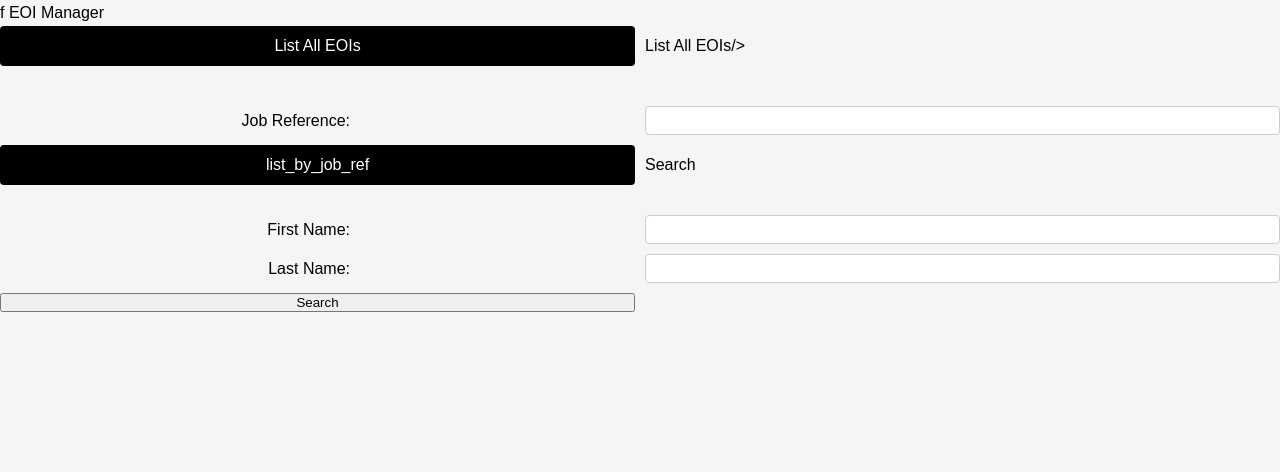
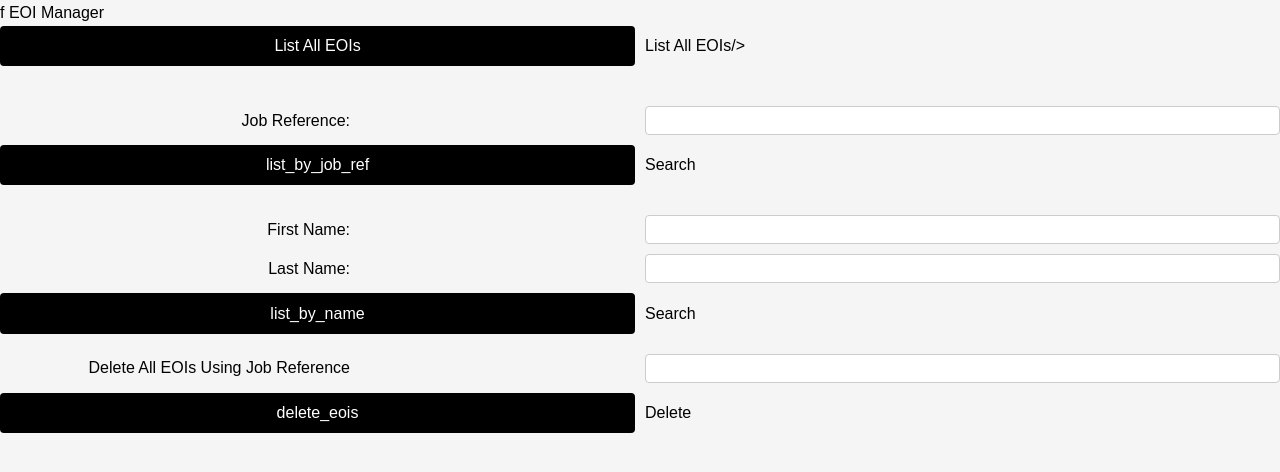
Before and after one commit to 106160340/assignment2, a PHP site: page /manage..php in a window 1280 px wide. Shown: the top 472 px of the page. Run offline with PHP 8.4, Linux system fonts and the light colour scheme.

Commit message:
add delete all EOIs by job ref option

```diff
--- a/manage..php
+++ b/manage..php
@@ -47,7 +47,14 @@ require_once("settings.php");
         <input type="text" name="first_name">
         <label>Last Name:</label>
         <input type="text" name="last_name">
-        <button type="submit" name="filter" value="list_by_name">Search</button>
+        <input type="submit" name="filter" value="list_by_name">Search</input>
+    </form>
+
+    <!-- Delete all EOIs by a given job reference -->
+    <form method="post">
+        <label>Delete All EOIs Using Job Reference</label>
+        <input type="text" name="eoi_delete" required>
+        <input type="submit" name="filter" value="delete_eois">Delete</input>
     </form>
 
 
```
